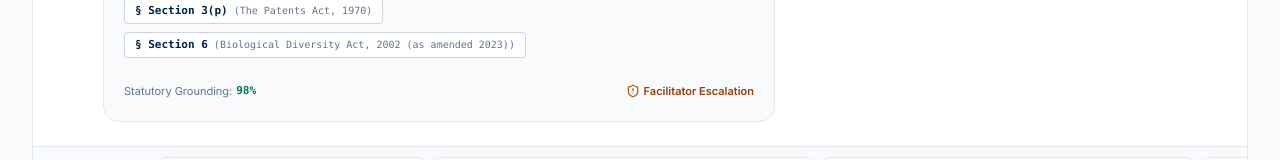
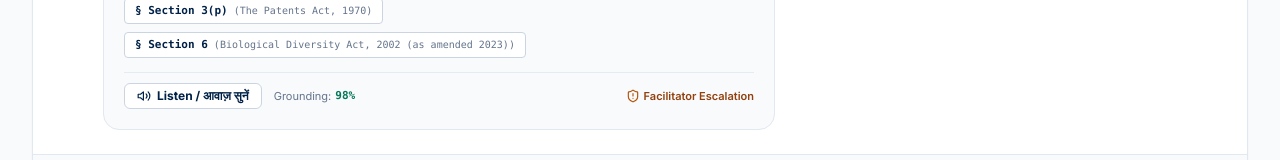
Before and after one commit to Soumadipta-Konar/ip-sahayak-admin, a Next.js app in the folder frontend/: page / in a window 1280 px wide. Shown: the part 732-892 px from the top of the page. Built offline with nearby package versions, Linux system fonts and the light colour scheme; no server answers.

Commit message:
feat(voice): re-add SpeechSynthesis TTS listen button for legal responses with Indic locale support

```diff
--- a/frontend/src/components/chat/ChatContainer.tsx
+++ b/frontend/src/components/chat/ChatContainer.tsx
@@ -1,6 +1,6 @@
 'use client';
 
-import React, { useState } from 'react';
+import React, { useState, useEffect } from 'react';
 import Link from 'next/link';
 import { motion } from 'framer-motion';
 import {
@@ -13,7 +13,9 @@ import {
   HelpCircle,
   CheckCircle2,
   ArrowRight,
-  ExternalLink
+  Volume2,
+  VolumeX,
+  Radio
 } from 'lucide-react';
 import { useAppStore } from '@/lib/store';
 import { ChatMessage, StatutoryCitation } from '@/lib/types';
@@ -33,6 +35,7 @@ export const ChatContainer: React.FC = () => {
 
   const [inputQuery, setInputQuery] = useState('');
   const [isLoading, setIsLoading] = useState(false);
+  const [speakingMessageId, setSpeakingMessageId] = useState<string | null>(null);
 
   const [messages, setMessages] = useState<ChatMessage[]>([
     {
@@ -62,6 +65,79 @@ export const ChatContainer: React.FC = () => {
       ]
     },
   ]);
+
+  // Clean up speech synthesis on component unmount
+  useEffect(() => {
+    return () => {
+      if (typeof window !== 'undefined' && 'speechSynthesis' in window) {
+        window.speechSynthesis.cancel();
+      }
+    };
+  }, []);
+
+  const handleToggleSpeech = (msgId: string, text: string) => {
+    if (typeof window === 'undefined' || !('speechSynthesis' in window)) {
+      alert('Speech synthesis is not supported on this browser.');
+      return;
+    }
+
+    // Toggle off if already speaking this message
+    if (speakingMessageId === msgId) {
+      window.speechSynthesis.cancel();
+      setSpeakingMessageId(null);
+      return;
+    }
+
+    // Cancel any previous speech
+    window.speechSynthesis.cancel();
+
+    // Clean markdown characters and citations for smooth, natural audio readout
+    const cleanText = text
+      .replace(/#{1,6}\s+/g, '')
+      .replace(/\*\*(.*?)\*\*/g, '$1')
+      .replace(/\*(.*?)\*/g, '$1')
+      .replace(/`{1,3}[\s\S]*?`{1,3}/g, '')
+      .replace(/\[.*?\]\(.*?\)/g, '')
+      .replace(/§\s*/g, 'Section ')
+      .replace(/[•\*\-]\s+/g, ', ')
+      .trim();
+
+    const utterance = new SpeechSynthesisUtterance(cleanText);
+
+    // Map language code to browser Indic locale
+    const localeMap: Record<string, string> = {
+      hi: 'hi-IN',
+      ml: 'ml-IN',
+      ta: 'ta-IN',
+      te: 'te-IN',
+      bn: 'bn-IN',
+      en: 'en-IN',
+    };
+
+    utterance.lang = localeMap[language] || 'en-IN';
+    utterance.rate = 0.95; // Official, clear pace
+
+    // Look for matching voice
+    const voices = window.speechSynthesis.getVoices();
+    const matchedVoice = voices.find((v) =>
+      v.lang.toLowerCase().startsWith(utterance.lang.toLowerCase()) ||
+      v.lang.toLowerCase().replace('_', '-').startsWith(utterance.lang.toLowerCase())
+    );
+    if (matchedVoice) {
+      utterance.voice = matchedVoice;
+    }
+
+    utterance.onend = () => {
+      setSpeakingMessageId(null);
+    };
+
+    utterance.onerror = () => {
+      setSpeakingMessageId(null);
+    };
+
+    window.speechSynthesis.speak(utterance);
+    setSpeakingMessageId(msgId);
+  };
 
   const handleSend = async (queryText?: string) => {
     const query = queryText || inputQuery;
@@ -220,14 +296,43 @@ export const ChatContainer: React.FC = () => {
                 </div>
               )}
 
-              {/* Confidence Score & Escalation Footer */}
-              {msg.sender === 'assistant' && msg.confidenceScore !== undefined && (
-                <div className="mt-3 pt-2.5 flex items-center justify-between text-[11px] text-slate-500 border-t border-slate-100">
-                  <div className="flex items-center gap-1">
-                    <span>Statutory Grounding:</span>
-                    <span className="text-emerald-700 font-mono font-bold">
-                      {(msg.confidenceScore * 100).toFixed(0)}%
-                    </span>
+              {/* Audio Listen & Facilitator Footer */}
+              {msg.sender === 'assistant' && (
+                <div className="mt-3.5 pt-2.5 flex flex-wrap items-center justify-between gap-2 text-[11px] text-slate-500 border-t border-slate-200/80">
+                  <div className="flex items-center gap-3">
+                    {/* Audio Listen / Stop Button */}
+                    <button
+                      type="button"
+                      onClick={() => handleToggleSpeech(msg.id, msg.text)}
+                      className={`inline-flex items-center gap-1.5 px-3 py-1 rounded-md text-xs font-bold transition-all shadow-2xs ${
+                        speakingMessageId === msg.id
+                          ? 'bg-amber-100 border border-amber-400 text-amber-900'
+                          : 'bg-white border border-slate-300 text-[#002147] hover:bg-blue-50 hover:border-blue-400'
+                      }`}
+                      title={speakingMessageId === msg.id ? 'Stop listening' : 'Listen to legal assessment in audio'}
+                      aria-label={speakingMessageId === msg.id ? 'Stop audio playback' : 'Listen to response in audio'}
+                    >
+                      {speakingMessageId === msg.id ? (
+                        <>
+                          <VolumeX className="w-3.5 h-3.5 text-amber-800 animate-pulse" />
+                          <span>Stop Audio / रोकें</span>
+                        </>
+                      ) : (
+                        <>
+                          <Volume2 className="w-3.5 h-3.5 text-[#002147]" />
+                          <span>Listen / आवाज़ सुनें</span>
+                        </>
+                      )}
+                    </button>
+
+                    {msg.confidenceScore !== undefined && (
+                      <div className="hidden sm:flex items-center gap-1 text-[11px]">
+                        <span>Grounding:</span>
+                        <span className="text-emerald-700 font-mono font-bold">
+                          {(msg.confidenceScore * 100).toFixed(0)}%
+                        </span>
+                      </div>
+                    )}
                   </div>
 
                   <button
```
